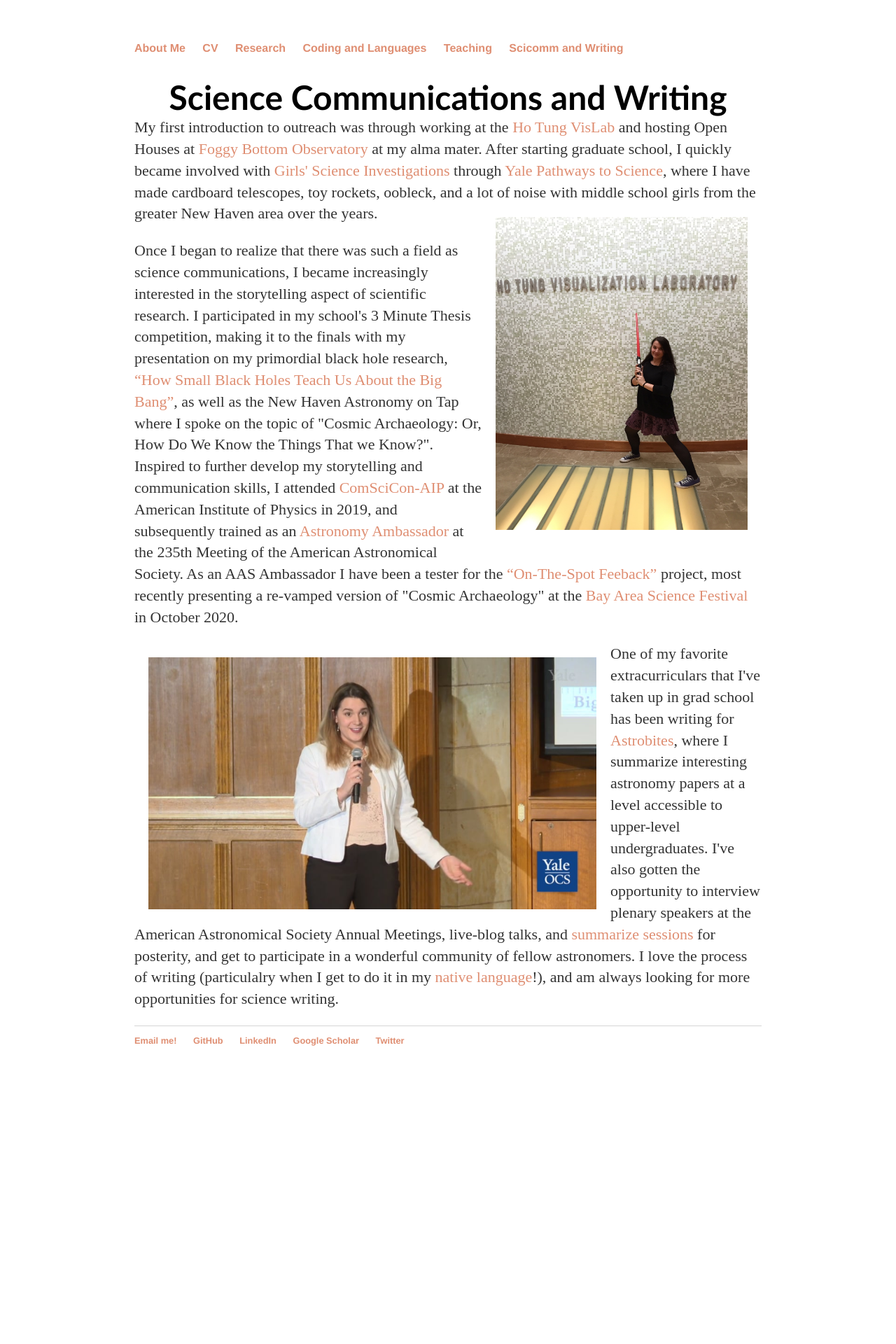
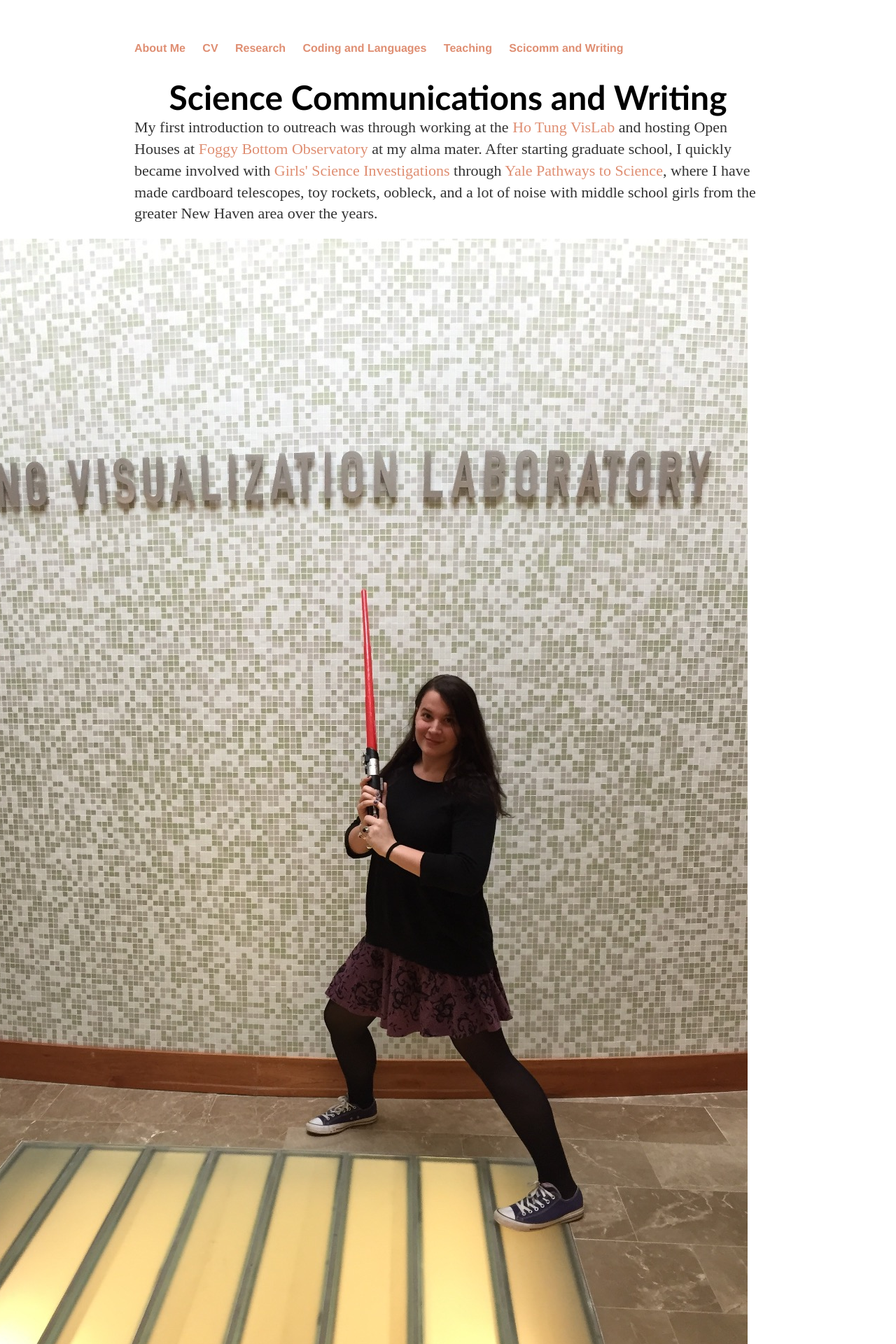
Before and after one commit to lunazagor/lunazagor.github.io, a Jekyll site: the page built from sci-wri/index.html, in a window 1280 px wide. Shown: the top 1920 px of the page at 70% size. Built offline with Jekyll 4.4.1, drawn with Linux system fonts in a browser that asks for light colours; before the commit the page ends 1554 px from its top, so only the background shows below that.

Commit message:
Update index.html

```diff
--- a/sci-wri/index.html
+++ b/sci-wri/index.html
@@ -52,7 +52,7 @@ title: Sci-Wri
 <div class="blurb">
 <p style="text-align:left;font-size:22px; display: inline"> My first introduction to outreach was through working at the <a href="https://www.colgate.edu/about/campus-facilities/ho-tung-visualization-laboratory">Ho Tung VisLab</a> and hosting Open Houses at <a href="http://observatory.colgate.edu/">Foggy Bottom Observatory</a> at my alma mater. After starting graduate school, I quickly became involved with <a href="https://gsi.yale.edu/">Girls' Science Investigations</a> through <a href="https://onha.yale.edu/pathways-science">Yale Pathways to Science</a>, where I have made cardboard telescopes, toy rockets, oobleck, and a lot of noise with middle school girls from the greater New Haven area over the years. </p>
 
-<img class="TextWrapRight" src="vislab.jpeg" width="360" height="447" style="cursor:pointe;vertical-align:middle;margin:20px"/>
+<img class="TextWrapRight" src="vislab.jpeg" style="cursor:pointe;vertical-align:middle;margin:20px"/>
 
 <p style="text-align:left;font-size:22px"> Once I began to realize that there was such a field as science communications, I became increasingly interested in the storytelling aspect of scientific research. I participated in my school's 3 Minute Thesis competition, making it to the finals with my presentation on my primordial black hole research, <a href="https://ocs.yale.edu/videos/3-minute-thesis-competition-2019-finalist-luna-zagorac-how-small-black-holes-teach-us-about-the-big-bang/">“How Small Black Holes Teach Us About the Big Bang”</a>, as well as the New Haven Astronomy on Tap where I spoke on the topic of "Cosmic Archaeology: Or, How Do We Know the Things That we Know?". Inspired to further develop my storytelling and communication skills, I attended <a href="https://comscicon.com/comscicon-aip-2019">ComSciCon-AIP</a> at the American Institute of Physics in 2019, and subsequently trained as an <a href="https://aas.org/education/aas-astronomy-ambassadors-program">Astronomy Ambassador</a> at the 235th Meeting of the American Astronomical Society. As an AAS Ambassador I have been a tester for the <a href="https://astrosociety.org/education-outreach/higher-education-and-early-professionals/higher-education-and-early-professionals.html">“On-The-Spot Feeback”</a> project, most recently presenting a re-vamped version of "Cosmic Archaeology" at the <a href="https://www.bayareasciencefestival2020.org/">Bay Area Science Festival</a> in October 2020. </p>
 
```
